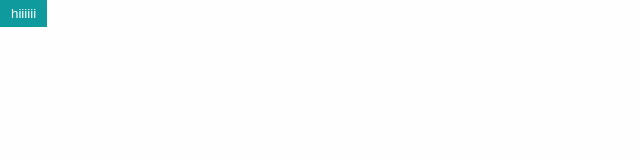
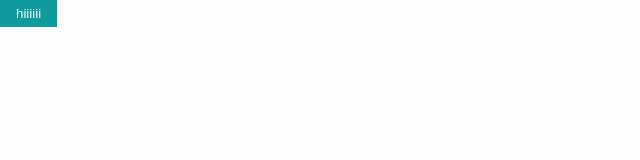
Before and after one commit to TarekMahmoud175/Tangent-Ecommerce-Next, a Next.js app: page / in a window 1280 px wide. Shown: the top 160 px of the page, without its empty margins (0-640 px from the left). Built offline with nearby package versions, Linux system fonts and the light colour scheme.

Commit message:
adjusted btn component styles

```diff
--- a/src/components/atoms/button/button.module.scss
+++ b/src/components/atoms/button/button.module.scss
@@ -1,5 +1,5 @@
 .button {
-    padding: 5px 10px;
+    padding: 5px 15px;
     border: 1px solid var(--clr-main);
     color: var(--clr-main);
     background-color: transparent;
```
